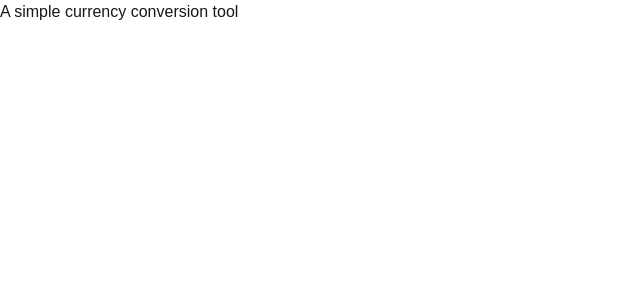
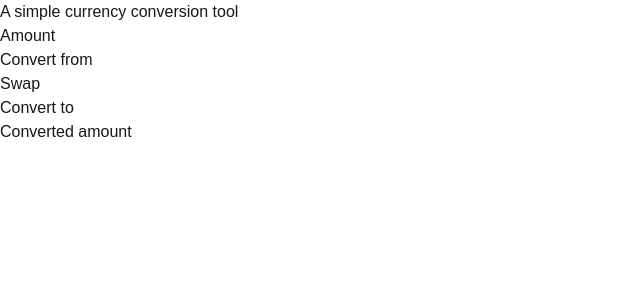
Before and after one commit to kimlove/currency-converter, a Next.js app: page / in a window 1280 px wide. Shown: the top 300 px of the page, without its empty margins (0-640 px from the left). Built offline with nearby package versions, Linux system fonts and the light colour scheme.

Commit message:
feat: Added currency component and stubbed out rough UI

```diff
--- /dev/null
+++ b/src/app/components/convertCurrency.tsx
@@ -0,0 +1,15 @@
+export const ConvertCurrency = () => {
+  return (
+    <section className="flex flex-col gap-4 p-4 rounded-xl w-full bg-white/10">
+      <div className="p-4 rounded-xl w-full bg-white/10">Amount</div>
+
+      <div className="w-full flex flex-col sm:flex-row gap-4 justify-between">
+        <div className="w-full p-4 rounded-xl bg-white/10">Convert from</div>
+        <div className="p-4 rounded-xl bg-white/10">Swap</div>
+        <div className="w-full p-4 rounded-xl bg-white/10">Convert to</div>
+      </div>
+
+      <div className="p-4 rounded-xl w-full bg-white/10">Converted amount</div>
+    </section>
+  );
+};
--- a/src/app/components/header.tsx
+++ b/src/app/components/header.tsx
@@ -3,7 +3,7 @@ interface HeaderProps {
 }
 
 export const Header = ({ children }: HeaderProps) => (
-  <header className="p-4">
+  <header className="my-6 p-4">
     <h1 className="text-2xl font-bold">{children}</h1>
   </header>
 );
--- a/src/app/page.tsx
+++ b/src/app/page.tsx
@@ -1,10 +1,13 @@
 import { Header } from "@/app/components/header";
+import { ConvertCurrency } from "./components/convertCurrency";
 
 export default function Home() {
   return (
     <div className="grid grid-rows-[1fr] place-items-center">
       <Header>A simple currency conversion tool</Header>
-      <main className="w-6/12 bg-white/10"></main>
+      <main className="px-4 w-full max-w-[640px]">
+        <ConvertCurrency />
+      </main>
     </div>
   );
 }
--- a/tsconfig.json
+++ b/tsconfig.json
@@ -23,6 +23,6 @@
       "@/*": ["./src/*"]
     }
   },
-  "include": ["next-env.d.ts", "**/*.ts", "**/*.tsx", ".next/types/**/*.ts"],
+  "include": ["next-env.d.ts", "**/*.ts", "**/*.tsx", ".next/types/**/*.ts", "next.config.mjs"],
   "exclude": ["node_modules"]
 }
```
